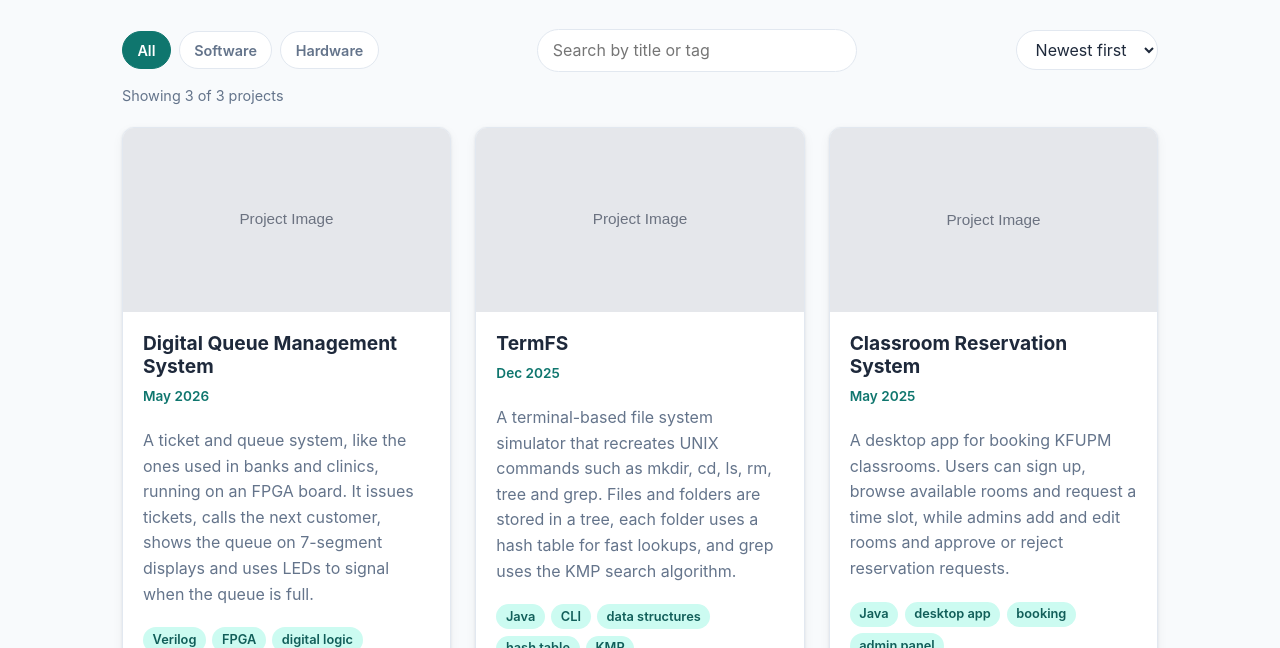
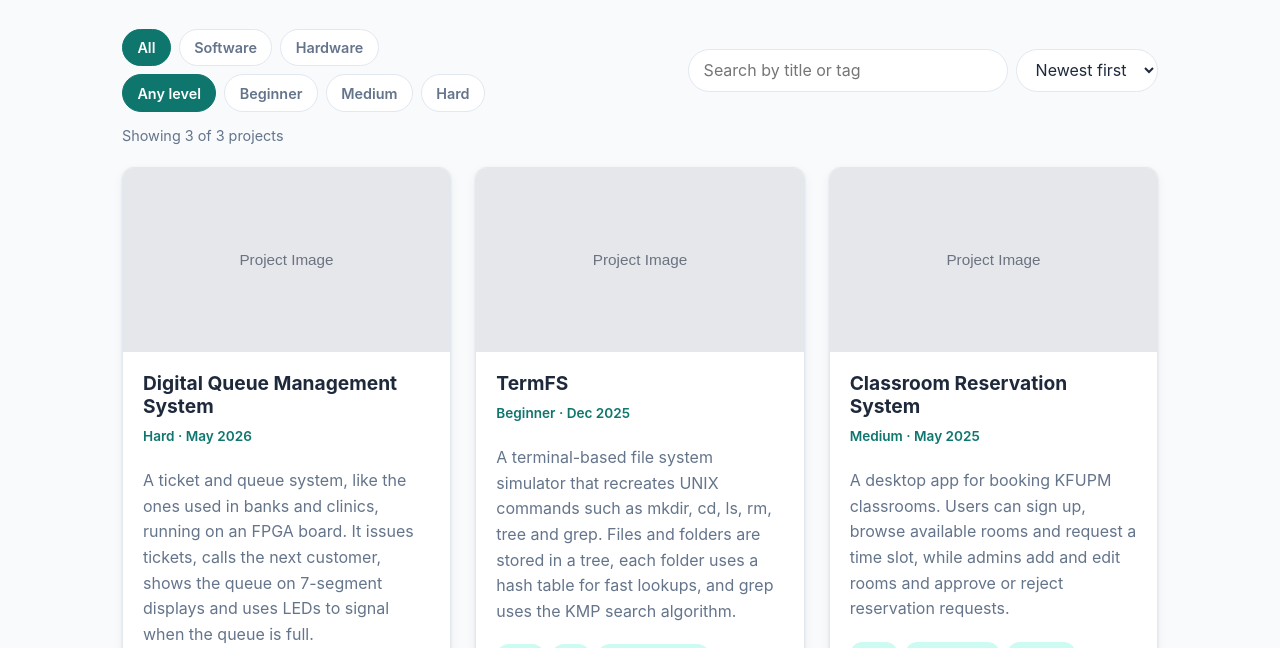
Before and after one commit to MJBukannan/202366970-MohamedBukannan-assignment3, a plain HTML site: page index.html in a window 1280 px wide. Shown: the part 668-1316 px from the top of the page. Drawn offline with Linux system fonts and the light colour scheme; no server answers.

Commit message:
Add level selector with a message for each level
Projects get a level (Beginner / Medium / Hard). A second row of buttons
filters by level, and a different message is shown for each level. The
grid is now built from category, level, search, then sort, and the chosen
level is remembered with the storage helper. The category and level rows
are stacked, with search and sort beside them.

Assisted-by: Claude Opus 5.5 (Anthropic)

```diff
--- a/css/styles.css
+++ b/css/styles.css
@@ -256,6 +256,26 @@ h3 {
   margin-bottom: 0.75rem;
 }
 
+.filter-rows {
+  display: flex;
+  flex-direction: column;
+  gap: 0.5rem;
+}
+
+.search-sort {
+  display: flex;
+  flex: 1 1 320px;
+  justify-content: flex-end;
+  gap: 0.5rem;
+  min-width: 0;
+}
+
+/* min-width: 0 lets the search box shrink on small screens, so the sort
+   menu stays on screen instead of being pushed past the edge. */
+.search-sort .project-search {
+  min-width: 0;
+}
+
 .filter-buttons {
   display: flex;
   flex-wrap: wrap;
@@ -314,6 +334,19 @@ h3 {
   font-size: 0.85rem;
   font-weight: 600;
   color: var(--color-accent);
+}
+
+.level-message {
+  margin: 0 0 0.75rem;
+  padding: 0.6rem 0.9rem;
+  border-left: 3px solid var(--color-accent);
+  border-radius: 4px;
+  background-color: var(--color-accent-soft);
+}
+
+/* The hidden attribute must win over display rules set above */
+.level-message[hidden] {
+  display: none;
 }
 
 .project-count {
--- a/index.html
+++ b/index.html
@@ -66,11 +66,22 @@
       <!-- Filter and search controls. The cards themselves are built by
            js/script.js from the projects array, so they are not written here. -->
       <div class="project-controls">
+        <!-- Two button rows stacked: category on top, level underneath -->
+        <div class="filter-rows">
           <div class="filter-buttons" role="group" aria-label="Filter projects by category">
             <button type="button" class="filter-btn" data-filter="all" aria-pressed="true">All</button>
             <button type="button" class="filter-btn" data-filter="software" aria-pressed="false">Software</button>
             <button type="button" class="filter-btn" data-filter="hardware" aria-pressed="false">Hardware</button>
           </div>
+          <div class="filter-buttons" role="group" aria-label="Filter projects by level">
+            <button type="button" class="filter-btn" data-level="all" aria-pressed="true">Any level</button>
+            <button type="button" class="filter-btn" data-level="beginner" aria-pressed="false">Beginner</button>
+            <button type="button" class="filter-btn" data-level="medium" aria-pressed="false">Medium</button>
+            <button type="button" class="filter-btn" data-level="hard" aria-pressed="false">Hard</button>
+          </div>
+        </div>
+        <!-- Search and sort sit together on the right -->
+        <div class="search-sort">
           <label for="project-search" class="visually-hidden">Search projects</label>
           <input type="search" id="project-search" class="project-search" placeholder="Search by title or tag">
           <label for="project-sort" class="visually-hidden">Sort projects</label>
@@ -80,6 +91,10 @@
             <option value="title">Title A–Z</option>
           </select>
         </div>
+      </div>
+
+      <!-- Message for the chosen level, filled in by js/script.js -->
+      <p class="level-message" id="level-message" hidden></p>
 
       <!-- aria-live makes screen readers announce the new count after filtering -->
       <p class="project-count" id="project-count" aria-live="polite"></p>
--- a/js/script.js
+++ b/js/script.js
@@ -5,8 +5,9 @@
    1. Theme toggle   - light / dark, remembered between visits
    2. Contact form   - validation and feedback (front-end only, no backend)
    3. Scroll spy     - highlights the nav link for the section in view
-   4. Projects       - cards built from an array, with filter, search and
-                       sort; filter and sort are remembered between visits
+   4. Projects       - cards built from an array, with category filter,
+                       level selector, search and sort; every choice is
+                       remembered between visits
    5. GitHub repos   - latest public repos fetched from the GitHub API,
                        with loading, error and retry states
    6. Scroll reveal  - sections fade in as they scroll into view
@@ -252,15 +253,17 @@ function initScrollSpy() {
 /* --------------------------------------------------------------------------
    4. Projects
    The projects live in one array instead of being written out in the HTML.
-   Every time something changes, the grid is rebuilt in three steps:
+   Every time something changes, the grid is rebuilt in four steps:
      1. keep projects in the chosen category   (All / Software / Hardware)
-     2. keep projects that match the search text
-     3. sort what is left                      (Newest / Oldest / Title A-Z)
+     2. keep projects at the chosen level      (Any / Beginner / Medium / Hard)
+     3. keep projects that match the search text
+     4. sort what is left                      (Newest / Oldest / Title A-Z)
    -------------------------------------------------------------------------- */
 const projects = [
   {
     title: 'TermFS',
     category: 'software',
+    level: 'beginner',
     date: '2025-12',
     tags: ['Java', 'CLI', 'data structures', 'hash table', 'KMP'],
     image: 'assets/images/project-placeholder.svg',
@@ -271,6 +274,7 @@ const projects = [
   {
     title: 'Classroom Reservation System',
     category: 'software',
+    level: 'medium',
     date: '2025-05',
     tags: ['Java', 'desktop app', 'booking', 'admin panel'],
     image: 'assets/images/project-placeholder.svg',
@@ -281,6 +285,7 @@ const projects = [
   {
     title: 'Digital Queue Management System',
     category: 'hardware',
+    level: 'hard',
     date: '2026-05',
     tags: ['Verilog', 'FPGA', 'digital logic', '7-segment display'],
     image: 'assets/images/project-placeholder.svg',
@@ -289,6 +294,23 @@ const projects = [
       + '7-segment displays and uses LEDs to signal when the queue is full.'
   }
 ];
+
+// What each level is called on the cards, and the message shown above the
+// grid when the visitor picks it. 'all' has no message.
+const LEVELS = {
+  beginner: {
+    label: 'Beginner',
+    message: 'Beginner projects: where I learned the basics of logic, without building a user interface.'
+  },
+  medium: {
+    label: 'Medium',
+    message: 'Medium projects: where I learned to build a complete front end, with both logic and interface, but no back end.'
+  },
+  hard: {
+    label: 'Hard',
+    message: 'Hard projects: where I learned to work with low-level logic gates to build complex logic.'
+  }
+};
 
 // How each sort option orders two projects. Dates are 'YYYY-MM' strings,
 // which sort correctly as plain text, so they need no parsing.
@@ -309,17 +331,33 @@ function initProjects() {
   const grid = document.getElementById('project-grid');
   const count = document.getElementById('project-count');
   const search = document.getElementById('project-search');
-  const buttons = Array.from(document.querySelectorAll('.filter-btn'));
+  // [data-filter] and [data-level] keep the two button rows apart, since
+  // both use the same .filter-btn style.
+  const buttons = Array.from(document.querySelectorAll('.filter-btn[data-filter]'));
+  const levelButtons = Array.from(document.querySelectorAll('.filter-btn[data-level]'));
+  const levelMessage = document.getElementById('level-message');
   const empty = document.getElementById('project-empty');
   const emptyText = document.getElementById('project-empty-text');
   const clearButton = document.getElementById('clear-search');
   const sortSelect = document.getElementById('project-sort');
 
-  if (!grid || !count || !search || !empty || !sortSelect) return;
+  if (!grid || !count || !search || !empty || !sortSelect || !levelMessage) return;
 
   // The category currently selected: 'all', 'software' or 'hardware'.
   let activeFilter = 'all';
   const FILTER_KEY = 'projectFilter';
+
+  // The level currently selected: 'all', 'beginner', 'medium' or 'hard'.
+  let activeLevel = 'all';
+  const LEVEL_KEY = 'projectLevel';
+
+  // Marks the chosen level's button as pressed, like setFilter does.
+  function setLevel(value) {
+    activeLevel = value;
+    levelButtons.forEach(function (button) {
+      button.setAttribute('aria-pressed', String(button.dataset.level === value));
+    });
+  }
 
   // The sort order currently selected: 'newest', 'oldest' or 'title'.
   let activeSort = 'newest';
@@ -342,6 +380,12 @@ function initProjects() {
   });
   if (isKnown) {
     setFilter(saved);
+  }
+
+  // Restore the level the same way: 'all' or one of the LEVELS keys.
+  const savedLevel = storage.get(LEVEL_KEY);
+  if (savedLevel === 'all' || Object.prototype.hasOwnProperty.call(LEVELS, savedLevel)) {
+    setLevel(savedLevel);
   }
 
   // Restore the sort order the same way: only if it is still a real option.
@@ -370,7 +414,7 @@ function initProjects() {
     // The date is shown so the visitor can see why the cards are in this order.
     const date = document.createElement('p');
     date.className = 'project-date';
-    date.textContent = formatMonth(project.date);
+    date.textContent = LEVELS[project.level].label + ' · ' + formatMonth(project.date);
 
     const description = document.createElement('p');
     description.textContent = project.description;
@@ -387,9 +431,13 @@ function initProjects() {
     return card;
   }
 
-  // True when a project passes both the category filter and the search text.
+  // True when a project passes the category, the level and the search text.
   function matches(project, query) {
     if (activeFilter !== 'all' && project.category !== activeFilter) {
+      return false;
+    }
+
+    if (activeLevel !== 'all' && project.level !== activeLevel) {
       return false;
     }
 
@@ -405,7 +453,7 @@ function initProjects() {
   function render() {
     const query = search.value.trim().toLowerCase();
 
-    // Steps 1 and 2 (category + search) are in matches(), step 3 is the sort.
+    // Steps 1-3 (category, level, search) are in matches(), step 4 is the sort.
     // filter() returns a new array, so sorting it never reorders `projects`.
     const visible = projects
       .filter(function (project) {
@@ -417,10 +465,14 @@ function initProjects() {
     grid.replaceChildren(...visible.map(createCard));
     count.textContent = 'Showing ' + visible.length + ' of ' + projects.length + ' projects';
 
+    // A different message for each level; hidden for 'all'.
+    levelMessage.hidden = activeLevel === 'all';
+    levelMessage.textContent = activeLevel === 'all' ? '' : LEVELS[activeLevel].message;
+
     // Empty state: say why the grid is blank and offer a way back.
     if (visible.length === 0) {
       emptyText.textContent = query === ''
-        ? 'No projects in this category yet.'
+        ? 'No projects match this category and level yet.'
         : 'No projects match "' + search.value.trim() + '".';
       clearButton.hidden = query === '';
       empty.hidden = false;
@@ -442,6 +494,14 @@ function initProjects() {
 
       storage.set(FILTER_KEY, activeFilter);
 
+      render();
+    });
+  });
+
+  levelButtons.forEach(function (button) {
+    button.addEventListener('click', function () {
+      setLevel(button.dataset.level);
+      storage.set(LEVEL_KEY, activeLevel);
       render();
     });
   });
```
Lines whose indentation alone changed are shown as unchanged.
